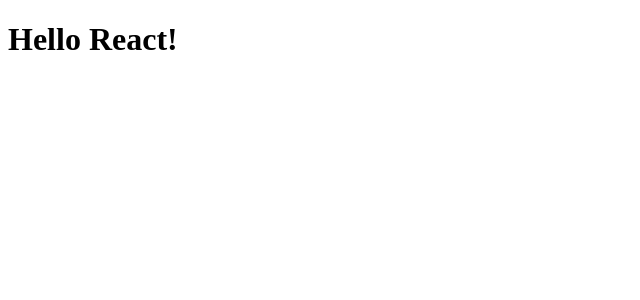
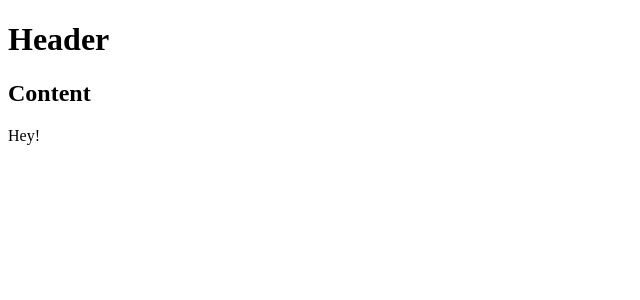
Before and after one commit to hun-a/react-study, a React app: page / in a window 1280 px wide. Shown: the top 300 px of the page, without its empty margins (0-640 px from the left). Built offline with nearby package versions, Linux system fonts and the light colour scheme.

Commit message:
study for components

```diff
--- a/src/components/App.js
+++ b/src/components/App.js
@@ -1,9 +1,15 @@
 import React from 'react';
+import Header from './Header';
+import Content from './Content';
 
 export default class App extends React.Component {
   render() {
+    let name = 'huna';
     return(
-      <h1>Hello React!</h1>
+      <div>
+        <Header />
+        <Content />
+      </div>
     );
   }
 }
--- /dev/null
+++ b/src/components/Content.js
@@ -0,0 +1,12 @@
+import React from 'react';
+
+export default class Content extends React.Component {
+  render() {
+    return (
+      <div>
+        <h2>Content</h2>
+        <p>Hey!</p>
+      </div>
+    );
+  }
+}
--- /dev/null
+++ b/src/components/Header.js
@@ -0,0 +1,9 @@
+import React from 'react';
+
+export default class Header extends React.Component {
+  render() {
+    return (
+      <h1>Header</h1>
+    );
+  }
+}
```
